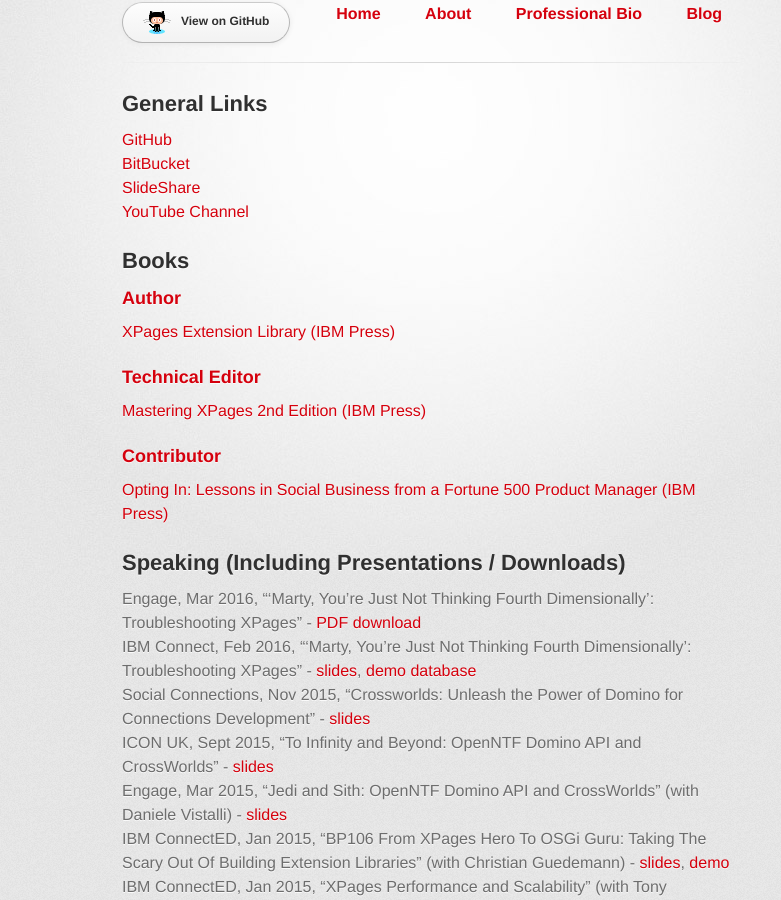
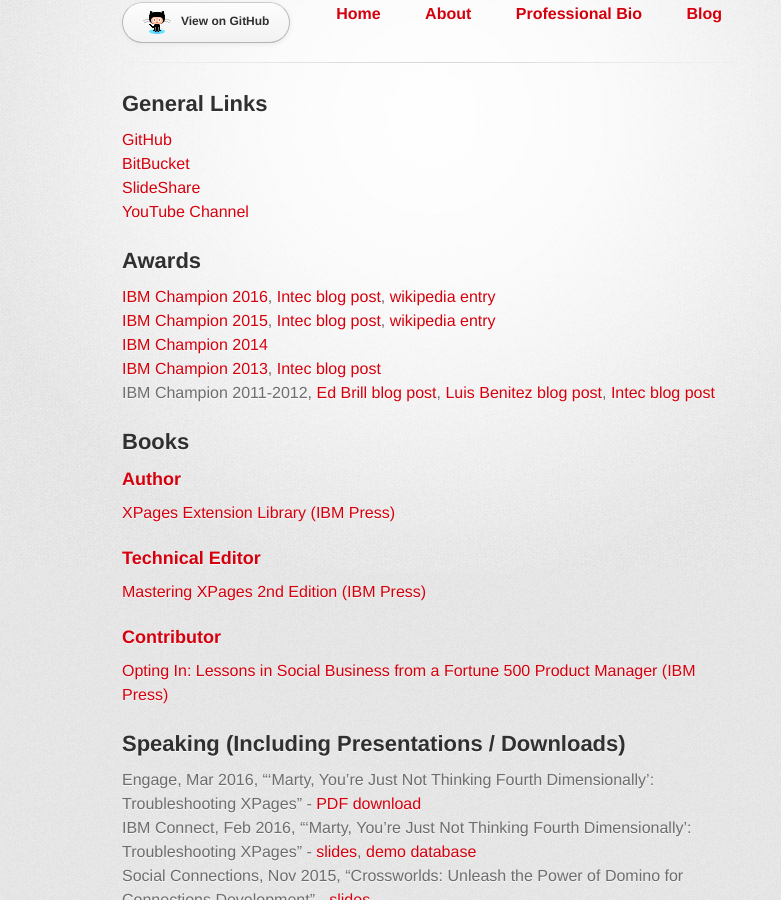
Before and after one commit to paulswithers/paulswithers.github.io, a Jekyll site: the page built from professional/index.md, in a window 1280 px wide and 900 px high. Shown: the whole window, without its empty margins (208-989 px from the left). Built offline with Jekyll 4.4.1, drawn with Linux system fonts in a browser that asks for light colours; some web fonts are replaced; some of the changed text lies outside the part shown.

Commit message:
Update of awards and another video

```diff
--- a/professional/index.md
+++ b/professional/index.md
@@ -8,6 +8,13 @@
 [BitBucket](https://bitbucket.org/paulswithers)
 [SlideShare](http://slideshare.net/paulswithers1)
 [YouTube Channel](https://www.youtube.com/channel/UCQ8JoAqdv6t5k5n3Ebha4Cw)
+
+## Awards
+[IBM Champion 2016](https://www.ibm.com/developerworks/community/blogs/ibmchampion/entry/Announcing_the_IBM_Champion_Class_of_2016_for_IBM_Social_Business?lang=en), [Intec blog post](http://www.intec.co.uk/intecs-ibm-champions/), [wikipedia entry](https://en.wikipedia.org/wiki/IBM_Champions#2016_Champions)
+[IBM Champion 2015](https://www.ibm.com/developerworks/community/blogs/ibmchampion/entry/announcing_the_2015_class_of_ibm_champions_for_ics?lang=en), [Intec blog post](http://www.intec.co.uk/intecs-ibm-champions-renewed/), [wikipedia entry](https://en.wikipedia.org/wiki/IBM_Champions#2015_Champions)
+[IBM Champion 2014](http://womenstoolbox.com/2013/12/05/announcing-the-2014-ibm-champions-for-ics/)
+[IBM Champion 2013](http://www.mcpressonline.com/trends/ibm-champion-program-names-2013-champions-including-steve-pitcher.html), [Intec blog post](http://www.intec.co.uk/notesin9-ibm-connect-and-ibm-champion-a-busy-week-and-more-to-come/)
+IBM Champion 2011-2012, [Ed Brill blog post](http://www.edbrill.com/ebrill/edbrill.nsf/dx/congratulations-to-new-ibm-champions-for-lotus-and-ibm-collaboration-solutions?opendocument&comments#anc1), [Luis Benitez blog post](http://www.lbenitez.com/2011/06/congratulations-to-new-ibm-champions.html), [Intec blog post](http://www.intec.co.uk/ibm-champions-for-lotus-collaboration-solutions/)
 
 ## Books
 
@@ -90,6 +97,7 @@
 May 2013, [org.openntf.domino - Deploying for XPages](https://www.youtube.com/watch?v=6j9nHOPg-FA)
 Apr 2013, [Update on org.openntf.domino - Demo Database](https://www.youtube.com/watch?v=IH8T-RvyFz8)
 Mar 2013, [XPages OpenLog Logger](https://www.youtube.com/watch?v=mbZ8vamCNpE)
+Jan 2013, [IBM Connect interview](https://www.youtube.com/watch?v=oTv7R4VMnC8)
 Dec 2012, [NotesIn9 96: Using Designer to Search and Replace Notes Rich Client Elements](http://www.notesin9.com/2012/12/07/notesin9-096-using-designer-to-search-and-replace-notes-rich-client-elements/)
 Apr 2012, [NotesIn9 65: XPages Mobile Value Picker](http://www.notesin9.com/2012/04/24/notesin9-065-xpages-mobile-value-picker/)
 Sept 2011, [NotesIn9 34: XPages - F4 Is Your Friend](http://www.notesin9.com/2011/09/02/notesin9-034-xpages-f4-is-your-friend/)
```
